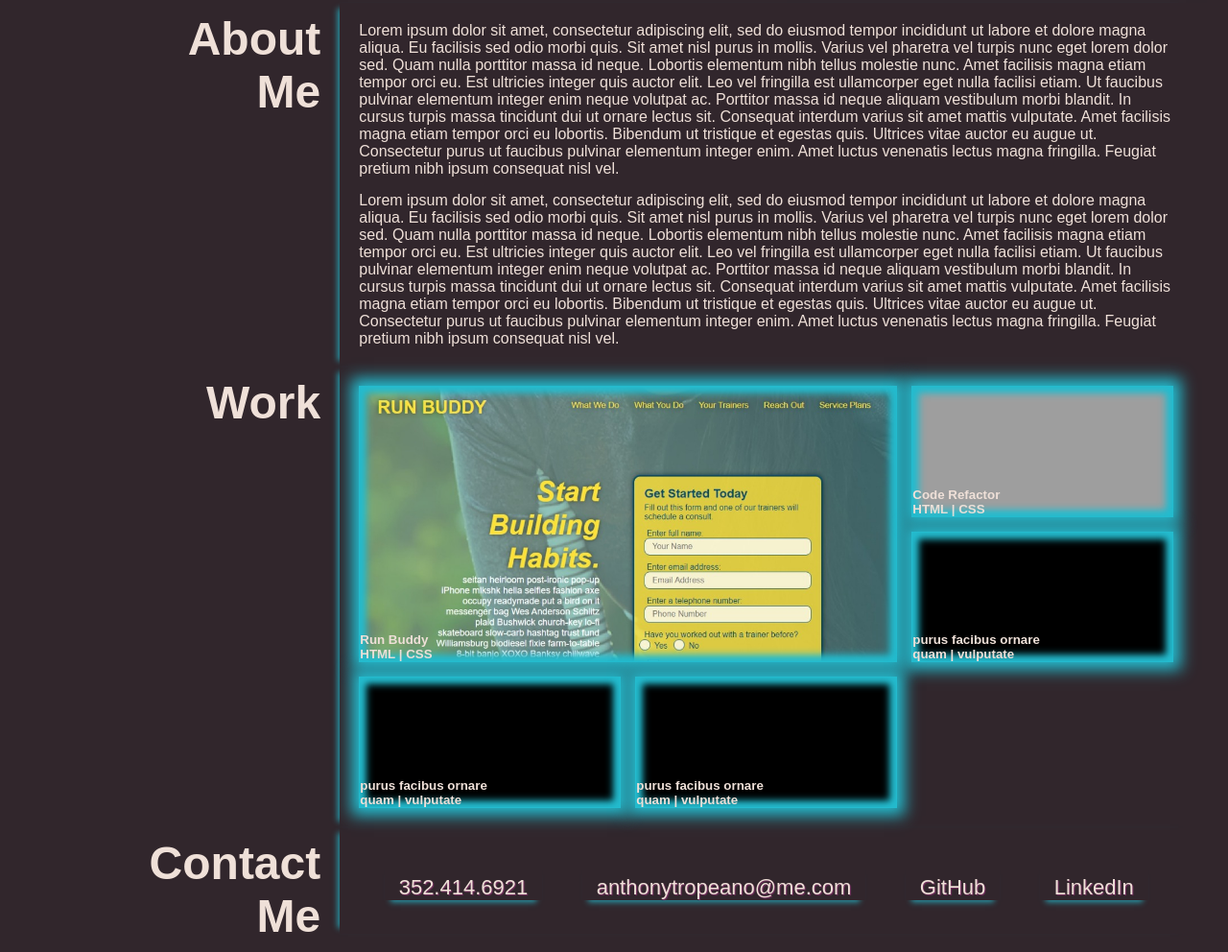
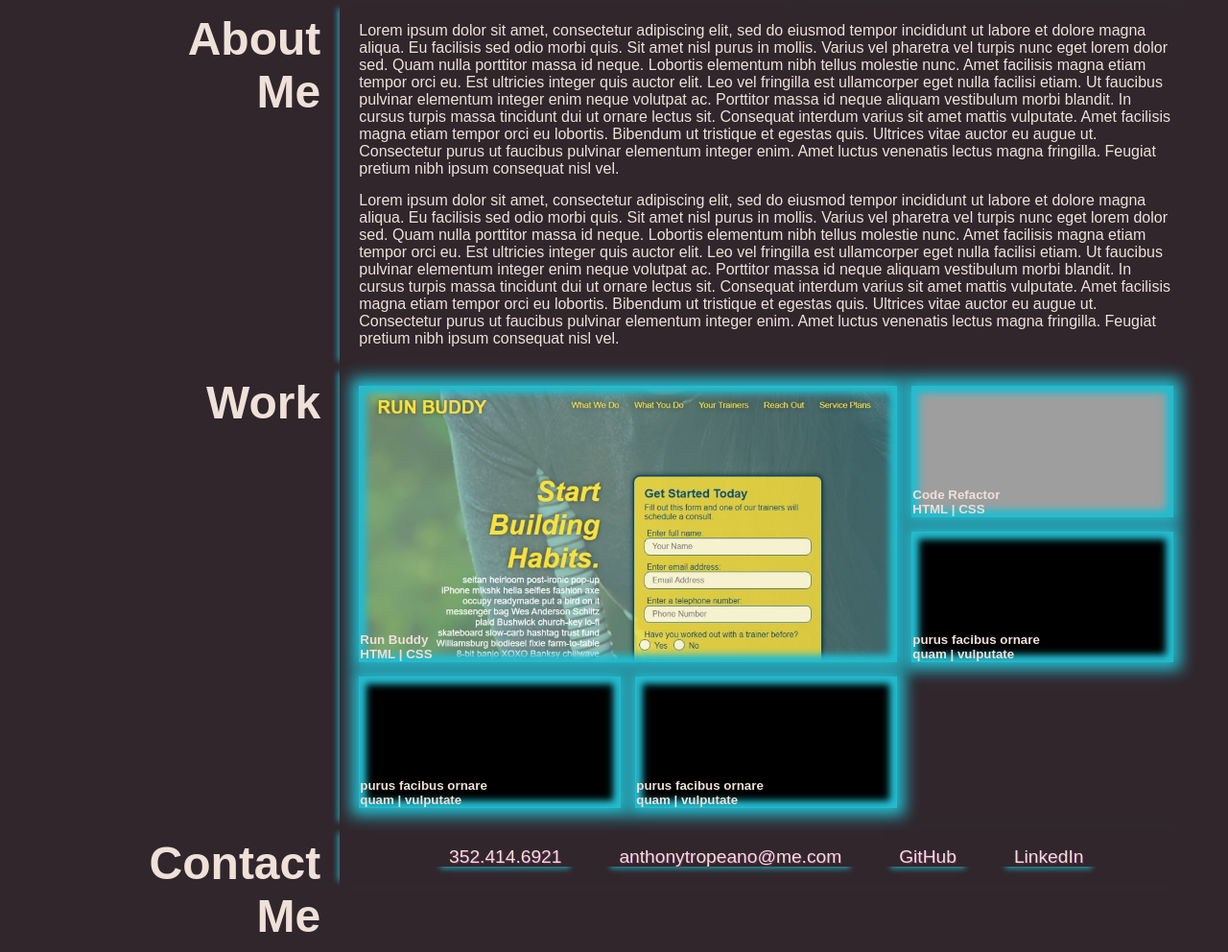
Before and after one commit to iiTONELOC/Portfolio, a plain HTML site: page index.HTML in a window 1280 px wide. Shown: the part 331-1323 px from the top of the page at 96% size. Drawn offline with Linux system fonts and the light colour scheme; grey boxes are pictures that could not be loaded.

Commit message:
refactoring CSS

```diff
--- a/assets/CSS/style.css
+++ b/assets/CSS/style.css
@@ -9,26 +9,25 @@
     --light-blue: rgb(36,187,206);
     --dark-blue: rgb(40,85,153);
     --violet: rgb(119,47,97);
-
 }
 /* Remove Margins,set model, Smooth scroll */
 * {box-sizing: border-box;
     margin: 0;
     padding: 0;
     scroll-behavior: smooth;
+}
 
-}
 /* Set Font style and color */
 body {
     color: var(--white);
     font-family: Arial, Helvetica, sans-serif;
     background-color: var(--black);
 }
+
 /* Header Nav Styles Start */
-header a {
+a {
     text-decoration: none;
     color: var(--white);
-
 }
 
 header {
@@ -38,33 +37,30 @@ header {
     justify-content: space-between;
     flex-wrap: wrap;
     align-items: center;
-    }
+}
 
 header h1 {
     font-size: 3vw;
-    }
+}
 
 header h1 a {
     text-shadow: .09vw .1vw black;
+}
 
-
-}
- header nav ul {
+  ul {
     display:flex;
     flex-wrap: wrap;
     justify-content: space-around;
     align-items: center;
     list-style: none;
-
 }
 
- header nav ul li a {
+ ul li a {
     padding: 15px 15px 0 15px;
     margin: 15px;
     font-size: 1.5vw;
     text-shadow: 1px 1px 1px var(--violet);
     box-shadow:  0 8px 6px -6px rgb(36,187,206, .8);
-
 }
 
 
@@ -101,8 +97,7 @@ header h1 a {
     justify-content: center;
     align-items: flex-start;
     margin-right: 10px;
-    }
-
+}
 
 .section-title{
     margin-right: 10px;
@@ -113,7 +108,6 @@ header h1 a {
     flex-flow: column wrap;
     align-items: flex-end;
     text-align: right;
-
 }
 
 .about-content{
@@ -123,7 +117,6 @@ header h1 a {
     width: 70%;
     padding: 20px;
     box-shadow: -8px 0 6px -6px rgb(36,187,206, .8);
-
 }
 
 .about-content p:nth-child(odd){
@@ -137,9 +130,10 @@ header h1 a {
     flex-wrap: wrap;
     justify-content: center;
     align-items: flex-start;
-    margin-right: 10px;}
+    margin-right: 10px;
+}
 
-.title{
+.title {
         margin-right: 10px;
         font-size: xx-large;
         padding: 10px;
@@ -148,9 +142,7 @@ header h1 a {
         flex-wrap: wrap;
         justify-content: flex-end;
         text-align: right;
-
 }
-
 
 .grid-wrapper {
     display:flex;
@@ -160,7 +152,6 @@ header h1 a {
     width: 70%;
     min-height: 60vh;
     box-shadow: -8px 0 6px -6px rgb(36,187,206, .8);
-
 }
 
 .grid-container {
@@ -169,9 +160,8 @@ header h1 a {
     grid-template-columns: repeat(3,2fr);
     grid-template-rows: repeat(3, 1.5fr);
     gap: 15px 15px;
+}
 
-
-}
 .grid-item {
     display:flex;
     flex-flow: column;
@@ -201,9 +191,8 @@ header h1 a {
 
 .item-holder{
     background-color: black;
+}
 
-
-}
 .grid-item h2, .grid-item h3{
     font-size: smaller;
 }
@@ -225,27 +214,9 @@ header h1 a {
     box-shadow: -8px 0 6px -6px rgb(36,187,206, .8);
 }
 
-.contact ul {
-    display:flex;
-    flex-wrap: wrap;
-    justify-content: space-evenly;
-    align-items: center;
-    list-style: none;
-    width: 100%;
-}
 
-.contact ul li{
-    padding: 15px 15px 0 15px;
-    margin: 15px;
-    font-size: 22px;
-    text-shadow: 1px 1px 1px var(--violet);
-    box-shadow:  0 8px 6px -6px rgb(36,187,206, .8);
-}
 
-.contact-content li a {
-    text-decoration: none;
-    color: var(--white)
-}
+
 
 
 /* MEDIA QUERY FOR SMALLER DESKTOP SCREENS AND SMALLER */
```
